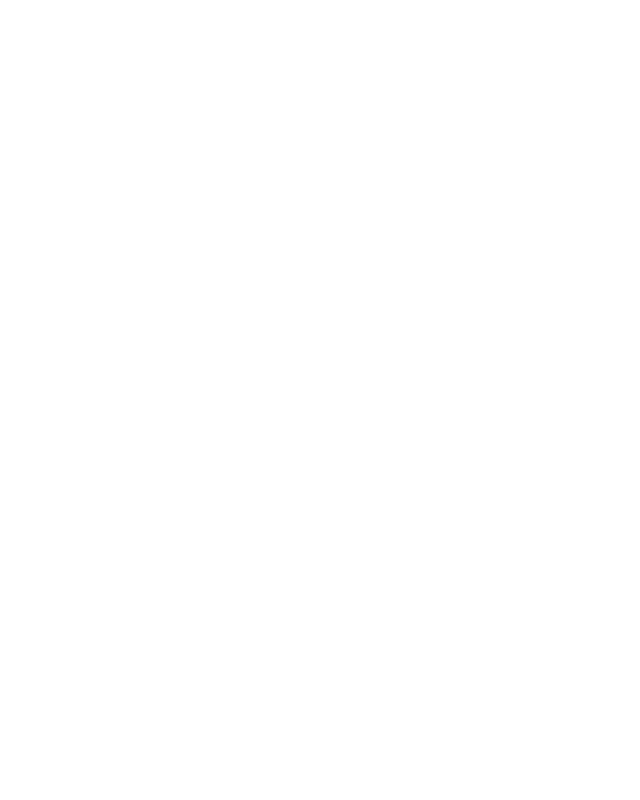
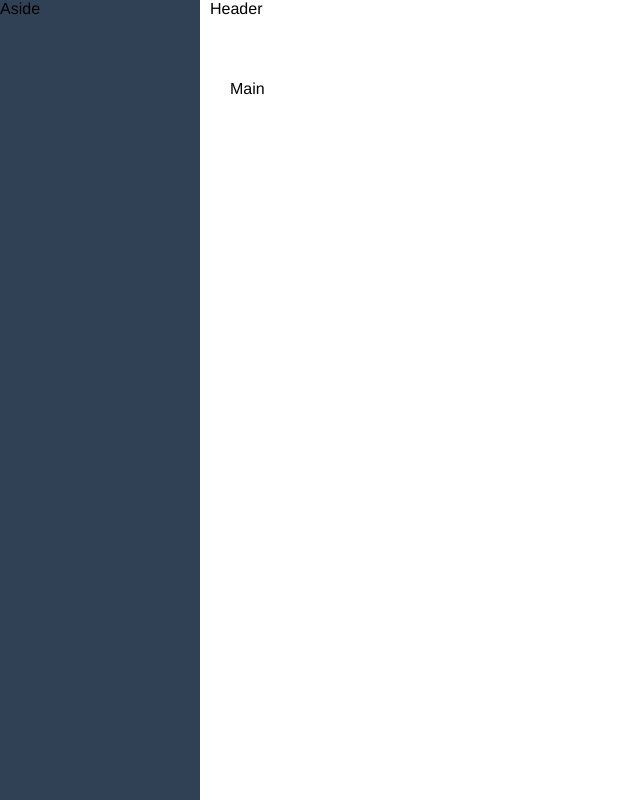
Before and after one commit to phaethon90/vue3, a Vue app: page / in a window 1280 px wide. Before the commit this address had no page. Shown: the whole page, without its empty margins (0-640 px from the left). Built offline with nearby package versions, Linux system fonts and the light colour scheme.

Commit message:
feat: 实现初步的layout布局

```diff
--- /dev/null
+++ b/src/layout/index.vue
@@ -0,0 +1,35 @@
+<template>
+  <el-container class="app-wrapper">
+    <el-aside width="200px" class="sidebar-container">Aside</el-aside>
+    <el-container class="container">
+      <el-header>Header</el-header>
+      <el-main>Main</el-main>
+    </el-container>
+  </el-container>
+</template>
+
+<script setup></script>
+
+<style lang="scss" scoped>
+.app-container {
+  position: relative;
+  width: 100%;
+  height: 100%;
+}
+.container {
+  width: calc(100% - $sideBarWidth);
+  height: 100%;
+
+  position: fixed;
+  top: 0;
+  right: 0;
+  z-index: 9;
+  transition: all 0.28s;
+  &.hidderContainer {
+    width: calc(100% - $hideSideBarWidth);
+  }
+}
+::v-deep .el-header {
+  padding: 0;
+}
+</style>
--- a/src/router/index.js
+++ b/src/router/index.js
@@ -5,6 +5,11 @@
     path: '/login',
     name: 'login',
     component: () => import(/* webpackChunkName: "about" */ '../views/login')
+  },
+  {
+    path: '/',
+    name: '/',
+    component: () => import(/* webpackChunkName: "about" */ '../layout')
   }
 ]
 
--- a/vue.config.js
+++ b/vue.config.js
@@ -79,5 +79,15 @@
         }
       }
     }
+  },
+  css: {
+    loaderOptions: {
+      sass: {
+        additionalData: `
+          @import "@/styles/variables.scss";  // scss文件地址
+          @import "@/styles/mixin.scss";     // scss文件地址
+        `
+      }
+    }
   }
 })
```
